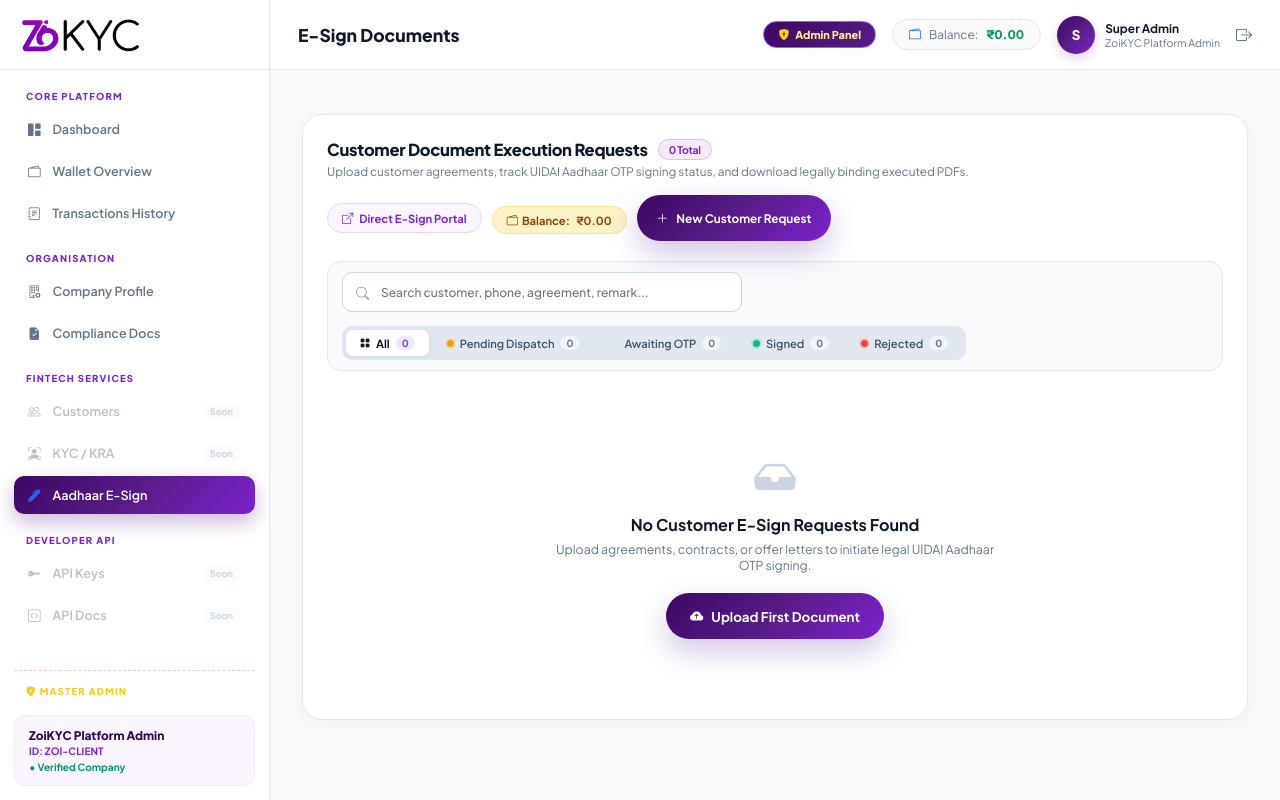
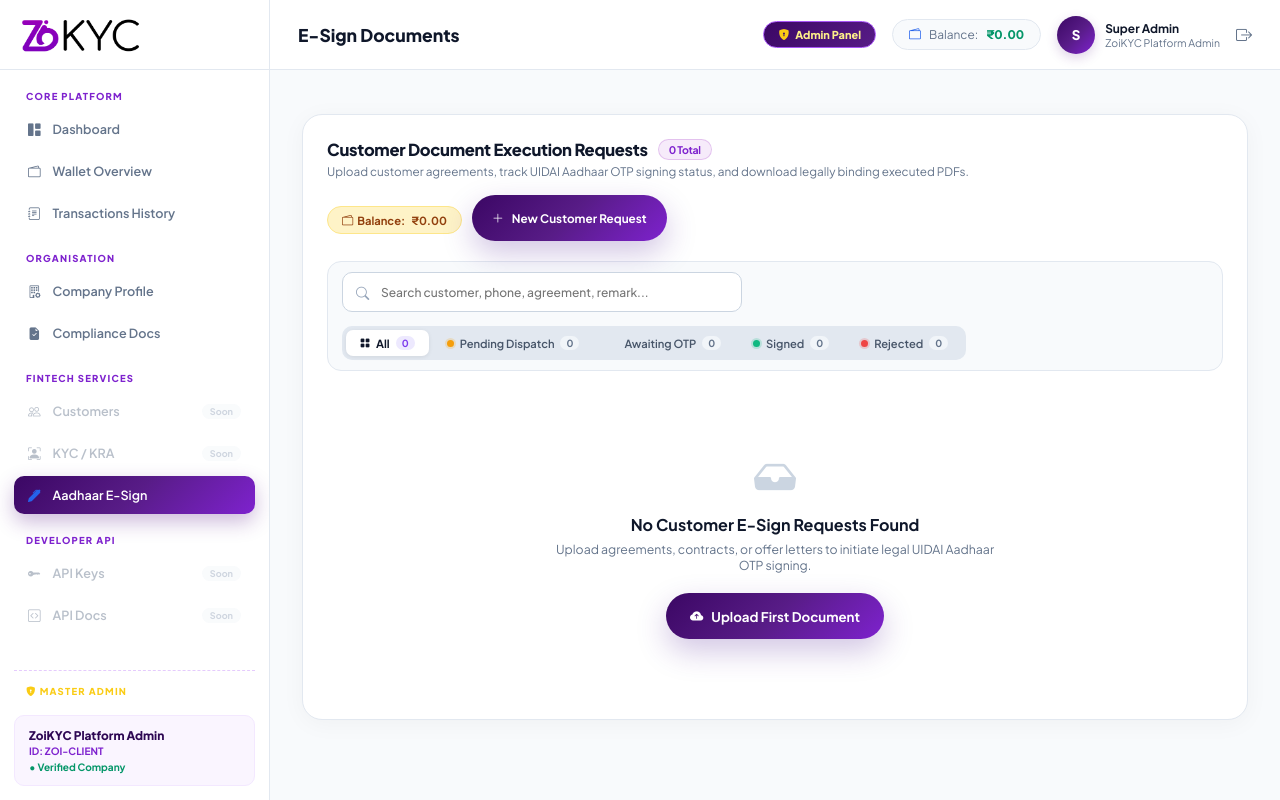
Before and after one commit to vijayvaishnav1011/zoikyc, a Flask app: page /esign in a window 1280 px wide. Run offline with Flask 3, Linux system fonts and the light colour scheme; a user stored in the database is signed in; data comes from the database, SQL or seed files in the repository; data that the repository does not hold is empty.

Commit message:
style(esign): remove Direct E-Sign Portal buttons from index and upload headers

```diff
--- a/app/templates/esign/index.html
+++ b/app/templates/esign/index.html
@@ -20,9 +20,6 @@
 
     <!-- Right Header Actions (Float Pill & New Request Button) -->
     <div style="display: flex; gap: 10px; align-items: center; flex-wrap: wrap;">
-      <a href="https://demo.esign.digital/esign/2.1/signdockyc/" target="_blank" class="lang-toggle-pill" style="text-decoration: none; padding: 7px 14px; font-size: 0.8rem; font-weight: 700; color: #7e22ce; background: #faf5ff; border: 1px solid #e9d5ff; display: inline-flex; align-items: center; gap: 6px;" title="Open Capricorn E-Sign Portal directly">
-        <i class="bi bi-box-arrow-up-right"></i> Direct E-Sign Portal
-      </a>
 
       <div class="balance-pill {% if has_sufficient_balance %}balance-pill-healthy{% else %}balance-pill-low{% endif %}" style="padding: 6px 14px; font-size: 0.8rem;">
         <i class="bi bi-wallet2"></i> Balance: <strong style="margin-left: 2px;">{{ wallet.balance | currency if wallet else '₹0.00' }}</strong>
--- a/app/templates/esign/upload.html
+++ b/app/templates/esign/upload.html
@@ -14,9 +14,7 @@
 
     <!-- Live Float & Compliance Badges -->
     <div style="display: flex; gap: 10px; align-items: center; flex-wrap: wrap;">
-      <a href="https://demo.esign.digital/esign/2.1/signdockyc/" target="_blank" class="lang-toggle-pill" style="text-decoration: none; padding: 5px 12px; font-size: 0.78rem; font-weight: 700; color: #7e22ce; background: #faf5ff; border: 1px solid #e9d5ff; display: inline-flex; align-items: center; gap: 5px;" title="Open Capricorn E-Sign Portal directly">
-        <i class="bi bi-box-arrow-up-right"></i> Direct E-Sign Portal
-      </a>
+
       <div class="balance-pill {% if wallet_balance >= per_sign_fee %}balance-pill-healthy{% else %}balance-pill-low{% endif %}" style="padding: 5px 12px; font-size: 0.78rem;">
         <i class="bi bi-wallet2"></i> Available Balance: <strong style="margin-left: 2px;">{{ wallet_balance | currency }}</strong>
       </div>
```
